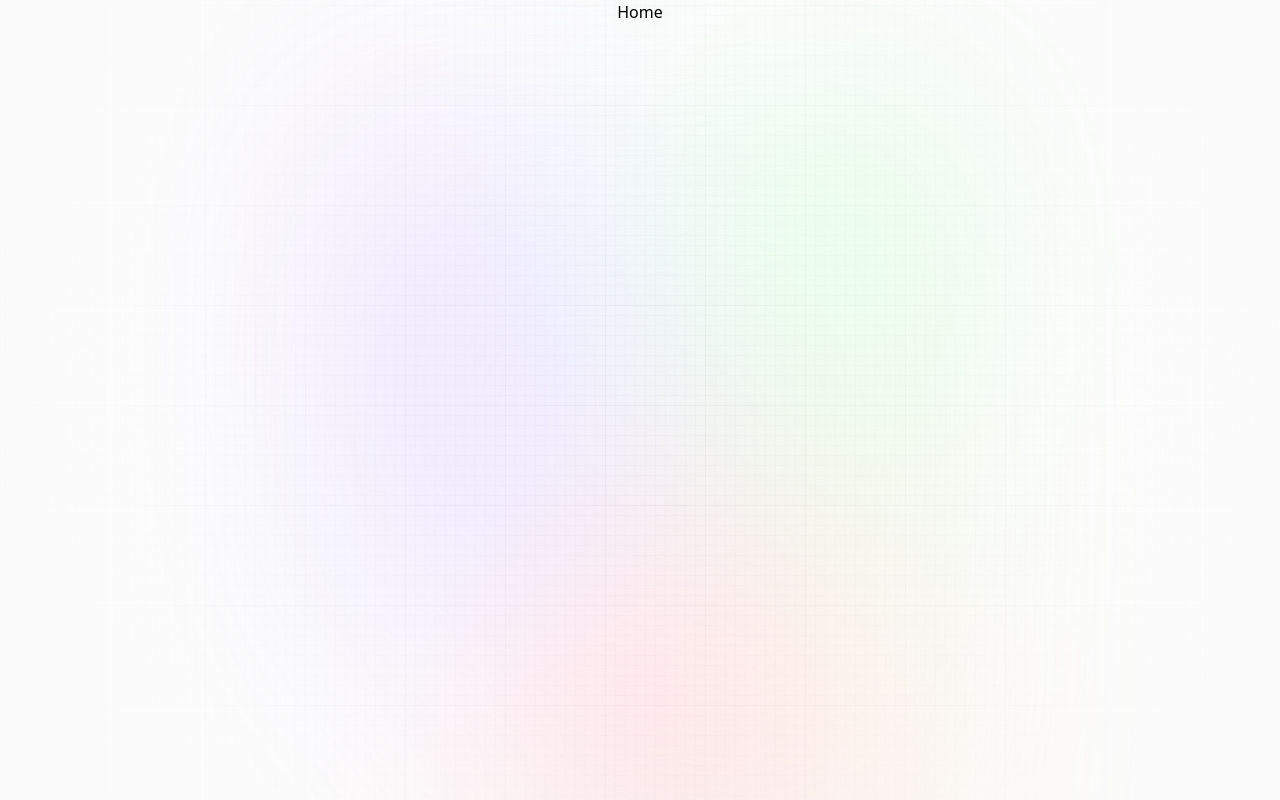
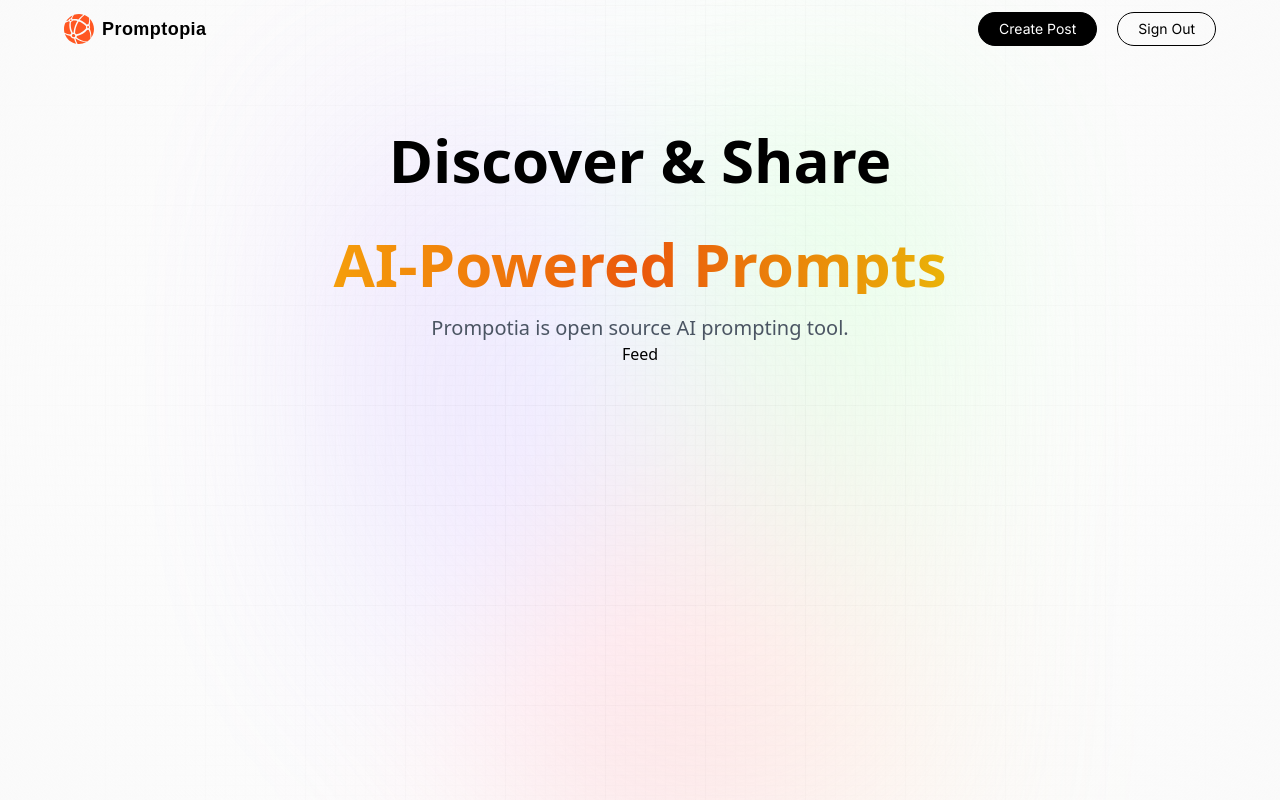
Before and after one commit to abhikatta/next-test, a Next.js app: page / in a window 1280 px wide. Built offline with nearby package versions, Linux system fonts and the light colour scheme.

Commit message:
added necessary pages and components

```diff
--- a/app/layout.tsx
+++ b/app/layout.tsx
@@ -1,9 +1,13 @@
+import React from "react";
 import "@styles/globals.css";
-import React from "react";
+import Nav from "@components/Nav";
+import Provider from "@components/Provider";
+
 export const metadata = {
   title: "Promptopia",
   description: "Discover & share API endpoints",
 };
+
 const RootLayout = ({ children }: { children: React.ReactNode }) => {
   return (
     <html lang="en">
@@ -11,7 +15,10 @@
         <div className="main">
           <div className="gradient" />
         </div>
-        <main className="app">{children}</main>
+        <main className="app">
+          <Nav />
+          {children}
+        </main>
       </body>
     </html>
   );
--- a/app/page.tsx
+++ b/app/page.tsx
@@ -1,7 +1,16 @@
+import Feed from "@components/Feed";
 import React from "react";
 
-const Home = () => {
-  return <div>Home</div>;
-};
+const Home = () => (
+  <section className="w-full flex-center flex-col">
+    <h1 className="head_text">Discover & Share</h1>
+    <br className="max-md:hidden" />
+    <span className="orange_gradient head_text text-center">
+      AI-Powered Prompts
+    </span>
+    <p className="desc">Prompotia is open source AI prompting tool.</p>
+    <Feed />
+  </section>
+);
 
 export default Home;
--- /dev/null
+++ b/components/Feed.tsx
@@ -0,0 +1,7 @@
+import React from "react";
+
+const Feed = () => {
+  return <div>Feed</div>;
+};
+
+export default Feed;
--- /dev/null
+++ b/components/Form.tsx
@@ -0,0 +1,7 @@
+import React from "react";
+
+const Feed = () => {
+  return <div>Feed</div>;
+};
+
+export default Feed;
--- /dev/null
+++ b/components/Nav.tsx
@@ -0,0 +1,43 @@
+"use client";
+import Image from "next/image";
+import Link from "next/link";
+import { useEffect, useState } from "react";
+import { signIn, signOut } from "next-auth/react";
+const Nav = () => {
+  const isUserLogged = true;
+  return (
+    <nav className="flex-between w-full mb-16 pt-3">
+      <Link href="/" className="flex gap-2 flex-center">
+        <Image
+          src="/assets/images/logo.svg"
+          width={30}
+          height={30}
+          className="object-contain"
+          alt=""
+        />
+        <p className="logo_text">Promptopia</p>
+      </Link>
+
+      {/* Desktop nav */}
+      <div className="sm:flex hidden">
+        {isUserLogged ? (
+          <div className="flex gap-3 md:gap-5">
+            <Link href="/create-prompt" className="black_btn">
+              Create Post
+            </Link>
+            <button
+              type="button"
+              onClick={() => signOut()}
+              className="outline_btn">
+              Sign Out
+            </button>
+          </div>
+        ) : (
+          <></>
+        )}
+      </div>
+    </nav>
+  );
+};
+
+export default Nav;
--- /dev/null
+++ b/components/Profile.tsx
@@ -0,0 +1,9 @@
+import React from 'react'
+
+const Feed = () => {
+  return (
+    <div>Feed</div>
+  )
+}
+
+export default Feed
--- /dev/null
+++ b/components/PromptCard.tsx
@@ -0,0 +1,7 @@
+import React from "react";
+
+const Feed = () => {
+  return <div>Feed</div>;
+};
+
+export default Feed;
--- /dev/null
+++ b/components/Provider.tsx
@@ -0,0 +1,7 @@
+import React from "react";
+
+const Provider = () => {
+  return <div>Provider</div>;
+};
+
+export default Provider;
```
